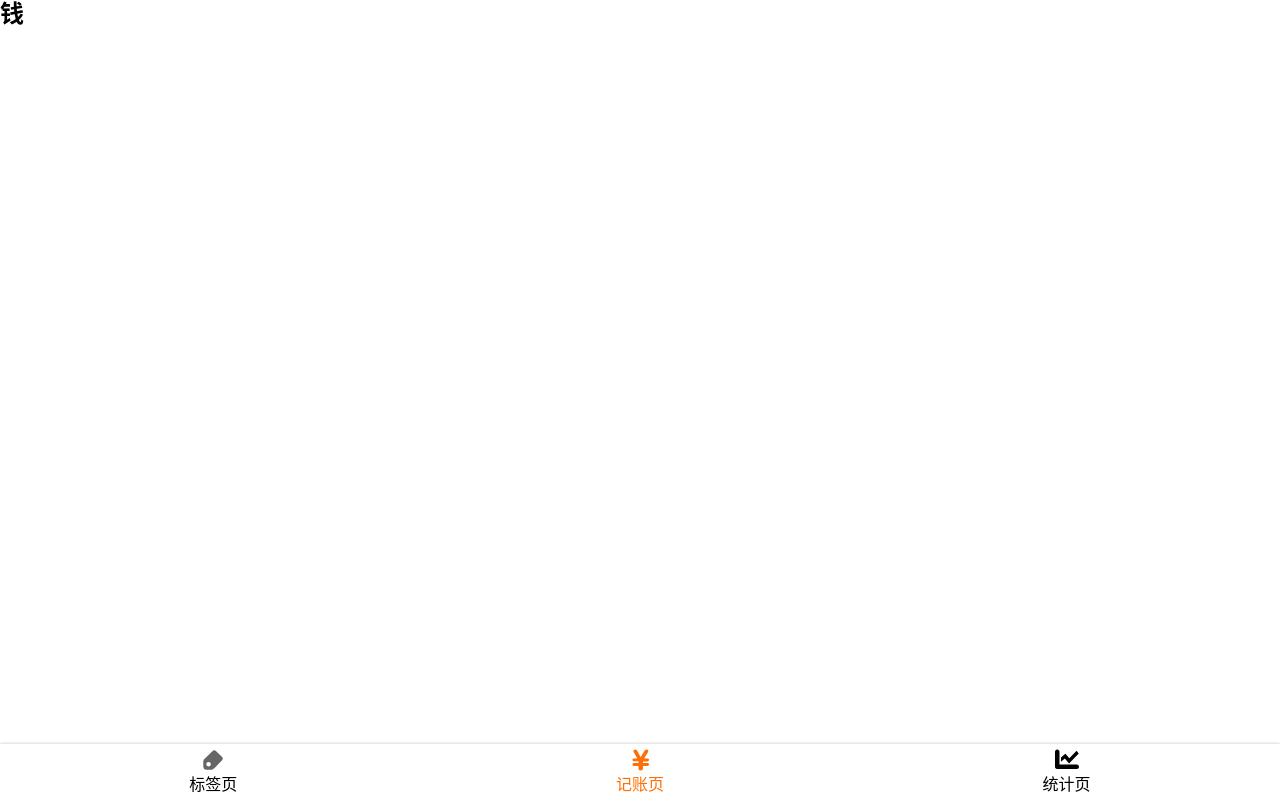
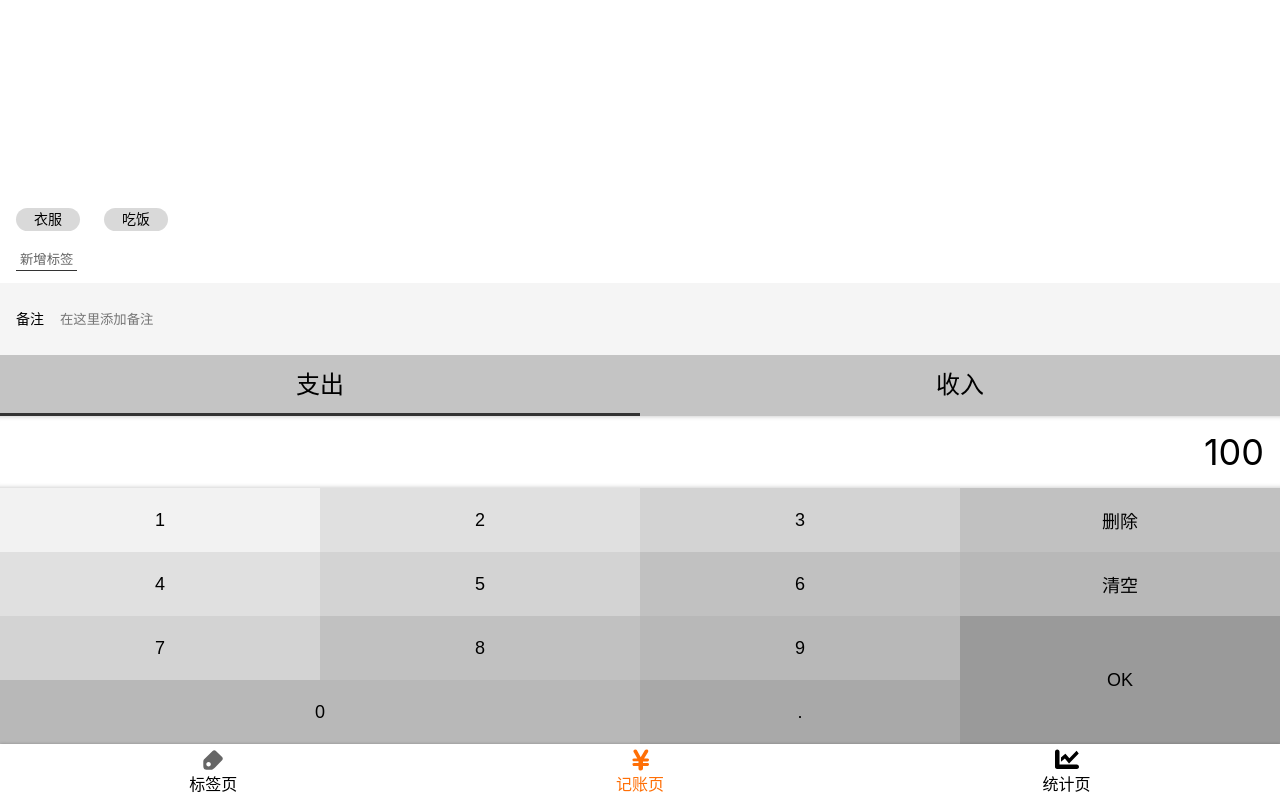
Before and after one commit to Jokerguo/react-demo, a React app: page /#/money in a window 1280 px wide. Built offline with nearby package versions, Linux system fonts and the light colour scheme.

Commit message:
记账页优化

```diff
--- a/src/App.tsx
+++ b/src/App.tsx
@@ -1,5 +1,5 @@
 import { HashRouter as Router, Routes, Route, Navigate } from 'react-router-dom'
-import Money from 'views/money'
+import Money from 'views/Money'
 import NoMatch from 'views/noMatch'
 import Statistics from 'views/statistics'
 import Tags from 'views/tags'
--- /dev/null
+++ b/src/views/Money/CategorySection.tsx
@@ -0,0 +1,27 @@
+import styled from 'styled-components'
+
+const CategorySection = styled.section`
+  font-size: 24px;
+  > ul {
+    display: flex;
+    background: #c4c4c4;
+    > li {
+      width: 50%;
+      text-align: center;
+      padding: 16px 0;
+      position: relative;
+      &.selected::after {
+        content: '';
+        display: block;
+        height: 3px;
+        background: #333;
+        position: absolute;
+        bottom: 0;
+        width: 100%;
+        left: 0;
+      }
+    }
+  }
+`
+
+export { CategorySection }
--- /dev/null
+++ b/src/views/Money/NotesSection.tsx
@@ -0,0 +1,24 @@
+import styled from 'styled-components'
+
+const NotesSection = styled.section`
+  background: #f5f5f5;
+  padding: 0 16px;
+  font-size: 14px;
+  > label {
+    display: flex;
+    align-items: center;
+    > span {
+      margin-right: 16px;
+      white-space: nowrap;
+    }
+    > input {
+      display: block;
+      width: 100%;
+      height: 72px;
+      background: none;
+      border: none;
+    }
+  }
+`
+
+export { NotesSection }
--- /dev/null
+++ b/src/views/Money/NumberPadSection.tsx
@@ -0,0 +1,61 @@
+import styled from 'styled-components'
+
+const NumberPadSection = styled.section`
+  display: flex;
+  flex-direction: column;
+  > .output {
+    background: white;
+    font-size: 36px;
+    line-height: 72px;
+    text-align: right;
+    padding: 0 16px;
+    box-shadow: inset 0 -5px 5px -5px rgba(0, 0, 0, 0.25),
+      inset 0 5px 5px -5px rgba(0, 0, 0, 0.25);
+  }
+  > .pad {
+    > button {
+      font-size: 18px;
+      float: left;
+      width: 25%;
+      height: 64px;
+      border: none;
+      &.ok {
+        height: 128px;
+        float: right;
+      }
+      &.zero {
+        width: 50%;
+      }
+      &:nth-child(1) {
+        background: #f2f2f2;
+      }
+      &:nth-child(2),
+      &:nth-child(5) {
+        background: #e0e0e0;
+      }
+      &:nth-child(3),
+      &:nth-child(6),
+      &:nth-child(9) {
+        background: #d3d3d3;
+      }
+      &:nth-child(4),
+      &:nth-child(7),
+      &:nth-child(10) {
+        background: #c1c1c1;
+      }
+      &:nth-child(8),
+      &:nth-child(11),
+      &:nth-child(13) {
+        background: #b8b8b8;
+      }
+      &:nth-child(12) {
+        background: #9a9a9a;
+      }
+      &:nth-child(14) {
+        background: #a9a9a9;
+      }
+    }
+  }
+`
+
+export { NumberPadSection }
--- /dev/null
+++ b/src/views/Money/TagsSection.tsx
@@ -0,0 +1,75 @@
+import { useState } from 'react'
+import styled from 'styled-components'
+
+const Section = styled.section`
+  background: #ffffff;
+  padding: 12px 16px;
+  flex-grow: 1;
+  display: flex;
+  flex-direction: column;
+  justify-content: flex-end;
+  align-items: flex-start;
+  > ol {
+    margin: 0 -12px;
+    > li {
+      background: #d9d9d9;
+      border-radius: 18px;
+      display: inline-block;
+      padding: 3px 18px;
+      font-size: 14px;
+      margin: 8px 12px;
+      &.selected {
+        background-color: #f60;
+        color: #fff;
+      }
+    }
+  }
+  > button {
+    background: none;
+    border: none;
+    padding: 2px 4px;
+    border-bottom: 1px solid #333;
+    color: #666;
+    margin-top: 8px;
+  }
+`
+
+const TagsSection: React.FC = () => {
+  const [tags, setTags] = useState<string[]>(['衣服', '吃饭'])
+  const [selectedTags, setSelectedTags] = useState<string[]>([])
+  const addTag = () => {
+    const tagName = window.prompt('请输入标签')
+    if (tagName) {
+      setTags([...tags, tagName])
+    }
+  }
+  const toggleTag = (tag: string) => {
+    if (selectedTags.indexOf(tag) >= 0) {
+      setSelectedTags(selectedTags.filter((t) => t !== tag))
+    } else {
+      setSelectedTags([...selectedTags, tag])
+    }
+  }
+  const getClass = (tag: string) => {
+    return selectedTags.indexOf(tag) >= 0 ? 'selected' : ''
+  }
+
+  return (
+    <Section>
+      <ol>
+        {tags.map((tag) => (
+          <li
+            key={tag}
+            onClick={() => toggleTag(tag)}
+            className={getClass(tag)}
+          >
+            {tag}
+          </li>
+        ))}
+      </ol>
+      <button onClick={addTag}>新增标签</button>
+    </Section>
+  )
+}
+
+export { TagsSection }
--- /dev/null
+++ b/src/views/Money/index.tsx
@@ -0,0 +1,52 @@
+import Layout from 'components/Layout'
+import styled from 'styled-components'
+import { TagsSection } from './TagsSection'
+import { CategorySection } from './CategorySection'
+import { NotesSection } from './NotesSection'
+import { NumberPadSection } from './NumberPadSection'
+
+const MyLayout = styled(Layout)`
+  display: flex;
+  flex-direction: column;
+`
+
+const Money = () => {
+  return (
+    <MyLayout>
+      <TagsSection />
+      <NotesSection>
+        <label>
+          <span>备注</span>
+          <input type="text" placeholder="在这里添加备注" />
+        </label>
+      </NotesSection>
+      <CategorySection>
+        <ul>
+          <li className="selected">支出</li>
+          <li>收入</li>
+        </ul>
+      </CategorySection>
+      <NumberPadSection>
+        <div className="output">100</div>
+        <div className="pad clearfix">
+          <button>1</button>
+          <button>2</button>
+          <button>3</button>
+          <button>删除</button>
+          <button>4</button>
+          <button>5</button>
+          <button>6</button>
+          <button>清空</button>
+          <button>7</button>
+          <button>8</button>
+          <button>9</button>
+          <button className="ok">OK</button>
+          <button className="zero">0</button>
+          <button className="dot">.</button>
+        </div>
+      </NumberPadSection>
+    </MyLayout>
+  )
+}
+
+export default Money
--- a/src/views/money.tsx
+++ /dev/null
@@ -1,11 +0,0 @@
-import Layout from 'components/Layout'
-
-const Money = () => {
-  return (
-    <Layout>
-      <h2>钱</h2>
-    </Layout>
-  )
-}
-
-export default Money
```
